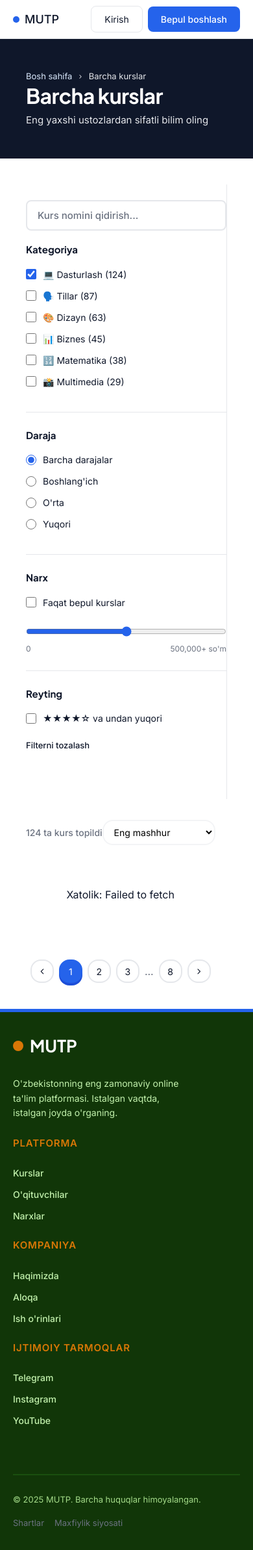
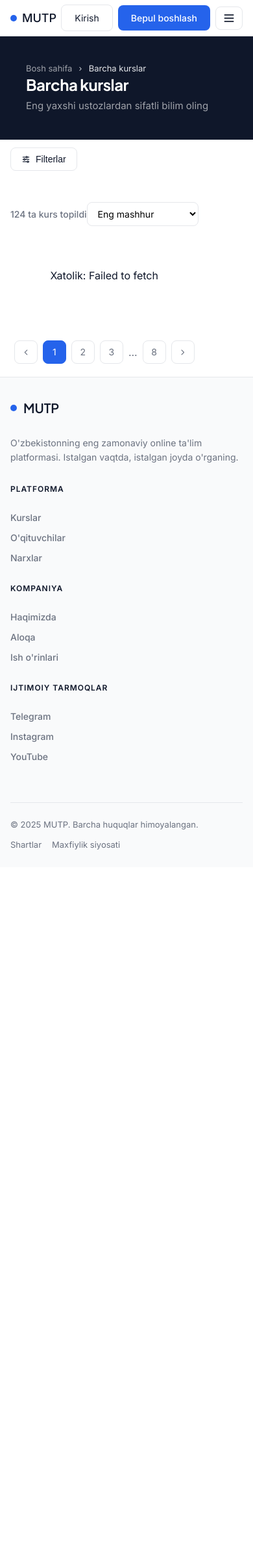
Before and after one commit to abdurokhmandev/mutp, a Django app: page /courses.html in a window 390 px wide. Shown: the whole page at 65% size. After the commit the page ends 1308 px from the top, so only its background shows below. Run offline with Django 5.2, Linux system fonts and the light colour scheme; data that the repository does not hold is empty; some libraries are stand-ins or nearby versions.

Commit message:
Fix: Remove green theme, full mobile responsive, blue design system, lesson player improvements

```diff
--- a/darslik_backend/templates/assets/css/base.css
+++ b/darslik_backend/templates/assets/css/base.css
@@ -1087,76 +1087,78 @@ h1, h2, h3, h4, h5, h6 {
    FOOTER
    ══════════════════════════════════════════════════ */
 .footer {
-  border-top: 5px solid var(--duo-green);
-  padding: 80px 48px 40px;
+  border-top: 1px solid var(--line);
+  padding: 64px 48px 40px;
   display: flex;
   align-items: flex-start;
   justify-content: space-between;
   font-size: 14px;
-  color: #c3f2ad;
+  color: var(--ink-soft);
   flex-wrap: wrap;
   gap: 48px;
-  background: #113608;
+  background: var(--surface);
 }
 .footer-col { display: flex; flex-direction: column; gap: 16px; min-width: 180px; }
-.footer-col-title { font-size: 15px; font-weight: 800; color: var(--duo-yellow); margin-bottom: 8px; text-transform: uppercase; letter-spacing: 0.8px; }
+.footer-col-title { font-size: 12px; font-weight: 700; color: var(--ink); margin-bottom: 8px; text-transform: uppercase; letter-spacing: 0.08em; }
 .footer-logo {
   display: flex;
   align-items: center;
   gap: 10px;
-  font-size: 26px;
-  font-weight: 800;
-  color: #ffffff;
+  font-size: 20px;
+  font-weight: 600;
+  color: var(--ink);
   font-family: 'Plus Jakarta Sans', sans-serif;
   margin-bottom: 12px;
+  text-decoration: none;
 }
 .footer-logo .logo-dot {
-  width: 16px;
-  height: 16px;
+  width: 10px;
+  height: 10px;
   border-radius: 50%;
-  background: var(--duo-yellow);
+  background: var(--primary);
   display: inline-block;
 }
-.footer-links { display: flex; flex-direction: column; gap: 12px; }
+.footer-links { display: flex; flex-direction: column; gap: 10px; }
 .footer-links a {
-  color: #c3f2ad;
+  color: var(--ink-soft);
   text-decoration: none;
-  transition: all 0.2s cubic-bezier(0.4, 0, 0.2, 1);
+  transition: color 0.15s;
   font-weight: 500;
   display: inline-block;
-}
-.footer-links a:hover { color: #ffffff; transform: translateX(6px); }
+  font-size: 14px;
+}
+.footer-links a:hover { color: var(--ink); }
 .footer-bottom {
   width: 100%;
-  border-top: 2px solid #1a4f0f;
-  padding-top: 28px;
-  margin-top: 48px;
+  border-top: 1px solid var(--line);
+  padding-top: 24px;
+  margin-top: 32px;
   display: flex;
   justify-content: space-between;
   align-items: center;
   flex-wrap: wrap;
   gap: 16px;
-  color: #a4db89;
+  color: var(--ink-soft);
   font-size: 13px;
 }
 .footer-social-btn {
   display: flex;
   align-items: center;
   justify-content: center;
-  width: 38px;
-  height: 38px;
+  width: 36px;
+  height: 36px;
   border-radius: 50%;
-  background: rgba(255,255,255,0.08);
-  color: #ffffff;
-  font-size: 18px;
-  transition: all 0.25s ease;
-  border: 1px solid rgba(255,255,255,0.1);
+  background: var(--white);
+  color: var(--ink-soft);
+  font-size: 16px;
+  transition: all 0.2s ease;
+  border: 1px solid var(--line);
 }
 .footer-social-btn:hover {
-  background: var(--duo-green);
-  color: #ffffff;
-  transform: translateY(-4px);
-  box-shadow: 0 4px 12px rgba(88,204,2,0.3);
+  background: var(--primary);
+  color: #fff;
+  border-color: var(--primary);
+  transform: translateY(-2px);
 }
 
 
@@ -1269,24 +1271,26 @@ select.form-control { cursor: pointer; }
    RESPONSIVE
    ══════════════════════════════════════════════════ */
 @media (max-width: 768px) {
-  .nav { padding: 12px 20px; position: relative; }
+  /* NAV */
+  .nav, .header { padding: 0 16px; height: 56px; }
   .nav-links {
     display: none;
     flex-direction: column;
-    position: absolute;
-    top: 100%;
+    position: fixed;
+    top: 56px;
     left: 0;
     right: 0;
+    bottom: 0;
     background: var(--white);
-    border-bottom: 2px solid var(--line);
-    padding: 16px 20px;
-    gap: 12px;
-    box-shadow: var(--sh-md);
+    border-top: 1px solid var(--line);
+    padding: 20px 16px;
+    gap: 4px;
+    box-shadow: 0 8px 24px rgba(0,0,0,.1);
     z-index: 1000;
+    overflow-y: auto;
   }
-  .nav-links.active {
-    display: flex;
-  }
+  .nav-links.active { display: flex; }
+  .nav-links a { padding: 12px 16px; font-size: 15px; border-radius: var(--r-md); }
   .mobile-nav-toggle {
     display: flex !important;
     align-items: center;
@@ -1294,33 +1298,66 @@ select.form-control { cursor: pointer; }
     background: none;
     border: 1px solid var(--line);
     border-radius: var(--r-md);
-    padding: 6px 10px;
+    padding: 7px 10px;
     cursor: pointer;
     font-size: 20px;
+    color: var(--ink);
   }
-  .hero { padding: 48px 20px 40px; }
-  .hero-stats { flex-direction: column; width: 100%; }
-  .stat-item { border-right: none !important; border-bottom: 2px solid var(--border); padding: 14px 20px; }
-  .stat-item:last-child { border-bottom: none; }
-  .section { padding: 48px 20px; }
-  .divider { margin: 0 20px; }
-  .teacher-section { grid-template-columns: 1fr; margin: 0 12px; padding: 36px 22px; gap: 28px; }
-  .cta-section { margin: 0 12px 48px; padding: 44px 22px; }
-  .footer { padding: 32px 20px; flex-direction: column; gap: 24px; }
-  .courses-grid { grid-template-columns: repeat(auto-fill, minmax(200px, 1fr)); gap: 14px; }
-  .features-grid { grid-template-columns: 1fr; }
+
+  /* HERO */
+  .hero { padding: 40px 16px 32px; }
+  .hero-stats { flex-direction: row; flex-wrap: wrap; gap: 16px; width: 100%; border: none; box-shadow: none; background: transparent; padding: 0; }
+  .stat-item { border-right: none !important; border: 1px solid var(--line); border-radius: var(--r-md); padding: 12px 16px; flex: 1; min-width: 90px; background: var(--white); }
+
+  /* SECTIONS */
+  .section { padding: 40px 16px; }
+  .divider { margin: 0 16px; }
+
+  /* TEACHER SECTION */
+  .teacher-section { grid-template-columns: 1fr; margin: 0 8px; padding: 32px 20px; gap: 28px; }
+  .teacher-title { font-size: 22px; }
+
+  /* CTA */
+  .cta-section { margin: 0 8px 40px; padding: 40px 20px; }
+
+  /* FOOTER */
+  .footer { padding: 32px 16px 24px; gap: 28px; }
+  .footer-col { min-width: calc(50% - 14px); }
+  .footer-bottom { flex-direction: column; align-items: flex-start; gap: 12px; }
+
+  /* GRIDS */
+  .courses-grid { grid-template-columns: repeat(auto-fill, minmax(160px, 1fr)); gap: 12px; }
+  .features-grid { grid-template-columns: 1fr 1fr; gap: 12px; }
   .steps-wrap { grid-template-columns: 1fr 1fr; gap: 24px; }
   .step-dash { display: none; }
-  .teachers-grid { grid-template-columns: repeat(auto-fill, minmax(160px, 1fr)); gap: 12px; }
+  .teachers-grid { grid-template-columns: repeat(auto-fill, minmax(140px, 1fr)); gap: 12px; }
   .testimonials-grid { grid-template-columns: 1fr; }
+
+  /* FILTER BAR */
+  .filter-bar { flex-wrap: wrap; gap: 8px; }
+  .search-wrap { max-width: 100%; min-width: 100%; }
+
+  /* SECTION HEADER */
+  .section-header-row { flex-direction: column; align-items: flex-start; gap: 8px; }
+
+  /* COURSE CARD */
+  .course-thumb { height: 120px; }
 }
 
 @media (max-width: 480px) {
-  .hero-title { font-size: 28px; }
-  .hero-actions { flex-direction: column; align-items: stretch; }
+  .hero-title { font-size: 30px; }
+  .hero p { font-size: 15px; }
+  .hero-stats { flex-direction: column; gap: 8px; }
+  .stat-item { min-width: 100%; }
+  .hero-actions, [style*="display:flex; gap:12px; margin-bottom:40px"] { flex-direction: column; align-items: stretch; }
   .btn-hero, .btn-hero-ghost { width: 100%; justify-content: center; }
+  .features-grid { grid-template-columns: 1fr; }
   .steps-wrap { grid-template-columns: 1fr; }
-  .teachers-grid { grid-template-columns: 1fr; }
+  .teachers-grid { grid-template-columns: 1fr 1fr; }
+  .footer-col { min-width: 100%; }
+  .cta-buttons { flex-direction: column; align-items: stretch; }
+  .cta-buttons .btn-hero, .cta-buttons .btn-ghost { width: 100%; }
+  .section-title { font-size: 22px; }
 }
 
 .invite-dropdown {
--- a/darslik_backend/templates/courses.html
+++ b/darslik_backend/templates/courses.html
@@ -13,7 +13,7 @@
     .page-header { background: var(--ink); color: white; padding: 48px 40px; }
     .page-title { font-size: 32px; margin-bottom: 8px; color: white; }
     .breadcrumb { font-size: 13px; color: var(--muted-2); }
-    .breadcrumb a { color: var(--duo-green-light); text-decoration: none; }
+    .breadcrumb a { color: rgba(255,255,255,0.6); text-decoration: none; }
 
     .catalog-container { display: flex; align-items: flex-start; gap: 32px; padding: 40px; }
 
@@ -22,50 +22,61 @@
     .filter-group { border-bottom: 1px solid var(--border); padding-bottom: 24px; margin-bottom: 24px; }
     .filter-group-title { font-size: 15px; font-weight: 700; margin-bottom: 16px; font-family: 'Plus Jakarta Sans', sans-serif;}
     .filter-item { display: flex; align-items: center; gap: 10px; margin-bottom: 12px; font-size: 14px; color: var(--ink-2); cursor: pointer; }
-    .filter-item input[type="checkbox"], .filter-item input[type="radio"] { accent-color: var(--duo-green); width: 16px; height: 16px; cursor: pointer; }
+    .filter-item input[type="checkbox"], .filter-item input[type="radio"] { accent-color: var(--primary); width: 16px; height: 16px; cursor: pointer; }
 
-    .range-slider { width: 100%; margin: 10px 0; accent-color: var(--duo-green); }
+    .range-slider { width: 100%; margin: 10px 0; accent-color: var(--primary); }
     .range-labels { display: flex; justify-content: space-between; font-size: 12px; color: var(--muted); }
 
-    .clear-filters { color: var(--rose); font-size: 13px; font-weight: 500; text-decoration: none; display: inline-block; margin-top: 10px; }
+    .clear-filters { color: var(--danger); font-size: 13px; font-weight: 500; text-decoration: none; display: inline-block; margin-top: 10px; }
 
     /* Main Content */
-    .main-content { flex: 1; }
+    .main-content { flex: 1; min-width: 0; }
     .sort-bar { display: flex; align-items: center; justify-content: space-between; margin-bottom: 24px; }
     .results-count { font-size: 14px; color: var(--muted); font-weight: 500; }
-    .sort-select { padding: 8px 12px; border: 2px solid var(--border-2); border-radius: 16px; font-size: 14px; outline: none; font-family: 'Inter'; background: var(--white); }
+    .sort-select { padding: 8px 12px; border: 1px solid var(--line); border-radius: var(--r-md); font-size: 14px; outline: none; font-family: 'Inter'; background: var(--white); }
 
-    .courses-grid { display: grid; grid-template-columns: repeat(auto-fill, minmax(260px, 1fr)); gap: 24px; }
+    .courses-grid { display: grid; grid-template-columns: repeat(auto-fill, minmax(240px, 1fr)); gap: 20px; }
 
-    /* Course Card specific mapping from index */
-    .course-card{background:var(--white);border:2px solid var(--border);border-radius:16px;overflow:hidden;cursor:pointer;transition:transform 0.2s,box-shadow 0.2s,border-color 0.2s;display:flex;flex-direction:column}
-    .course-card:hover{transform:translateY(-3px);box-shadow:0 10px 32px rgba(88,204,2,0.1);border-color:var(--duo-green-light)}
+    /* Course Card */
+    .course-card{background:var(--white);border:0.5px solid var(--line);border-radius:var(--r-lg);overflow:hidden;cursor:pointer;transition:transform 0.2s,box-shadow 0.2s,border-color 0.15s;display:flex;flex-direction:column}
+    .course-card:hover{transform:translateY(-3px);box-shadow:0 10px 28px rgba(0,0,0,0.08);border-color:var(--ink-soft)}
     .course-thumb{height:140px;display:flex;align-items:center;justify-content:center;font-size:48px;position:relative}
     .thumb-blue{background:linear-gradient(135deg,#EFF6FF,#DBEAFE)}
     .thumb-green{background:linear-gradient(135deg,#ECFDF5,#D1FAE5)}
-    .course-badge-abs{position:absolute;top:12px;right:12px;font-size:11px;font-weight:700;padding:4px 10px;border-radius:99px}
-    .badge-free{background:var(--green);color:#fff}
+    .course-badge-abs{position:absolute;top:12px;right:12px;font-size:11px;font-weight:600;padding:3px 9px;border-radius:99px}
+    .badge-free{background:var(--success-light);color:var(--success);}
     .badge-paid{background:rgba(15,23,42,0.65);color:#fff;backdrop-filter:blur(6px)}
     .course-body{padding:16px;display:flex;flex-direction:column;gap:8px;flex:1}
-    .course-cat{font-size:11px;font-weight:700;text-transform:uppercase;letter-spacing:0.06em; color:var(--duo-green);}
+    .course-cat{font-size:11px;font-weight:600;text-transform:uppercase;letter-spacing:0.06em; color:var(--primary);}
     .course-title{font-size:15px;font-weight:700;color:var(--ink);line-height:1.4;flex:1}
     .course-instructor{display:flex;align-items:center;gap:8px;font-size:13px;color:var(--muted)}
-    .avatar-xs{width:24px;height:24px;border-radius:50%;display:inline-flex;align-items:center;justify-content:center;font-size:10px;font-weight:700;flex-shrink:0; background:#DBEAFE;color:#1D4ED8;}
-    .course-foot{display:flex;align-items:center;justify-content:space-between;padding-top:12px;border-top:2px solid var(--border);margin-top:auto}
+    .avatar-xs{width:24px;height:24px;border-radius:50%;display:inline-flex;align-items:center;justify-content:center;font-size:10px;font-weight:700;flex-shrink:0; background:var(--primary-light);color:var(--primary);}
+    .course-foot{display:flex;align-items:center;justify-content:space-between;padding-top:12px;border-top:1px solid var(--line);margin-top:auto}
     .rating{display:flex;align-items:center;gap:4px;font-size:13px;font-weight:700;color:var(--ink)}
-    .star{color:var(--amber)}
+    .star{color:var(--warning)}
     .course-price{font-size:15px; font-weight:700; color:var(--ink);}
-    .course-price.free{color:var(--green);}
+    .course-price.free{color:var(--success);}
 
     /* Pagination */
     .pagination { display: flex; justify-content: center; align-items: center; gap: 8px; margin-top: 48px; }
-    .page-btn { width: 36px; height: 36px; display: flex; align-items: center; justify-content: center; border: 2px solid var(--border); border-radius: 16px; font-size: 14px; color: var(--ink-2); text-decoration: none; transition: all 0.2s; }
-    .page-btn:hover { background: var(--surface-2); }
-    .page-btn.active { background: var(--duo-green); color: white; border-color: var(--duo-green); box-shadow: 0 4px 0 var(--duo-green-dark); }
+    .page-btn { width: 36px; height: 36px; display: flex; align-items: center; justify-content: center; border: 1px solid var(--line); border-radius: var(--r-md); font-size: 14px; color: var(--ink-soft); text-decoration: none; transition: all 0.2s; }
+    .page-btn:hover { background: var(--surface); }
+    .page-btn.active { background: var(--primary); color: white; border-color: var(--primary); }
+
+    /* Mobile filter toggle */
+    .filter-toggle-btn { display: none; align-items: center; gap: 8px; background: var(--white); border: 1px solid var(--line); border-radius: var(--r-md); padding: 9px 16px; font-size: 14px; font-weight: 500; cursor: pointer; color: var(--ink); margin-bottom: 16px; }
 
     @media(max-width: 900px) {
-      .catalog-container { flex-direction: column; }
-      .sidebar { width: 100%; position: static; }
+      .catalog-container { flex-direction: column; padding: 20px 16px; }
+      .sidebar { width: 100%; position: static; display: none; }
+      .sidebar.open { display: block; }
+      .filter-toggle-btn { display: flex; }
+      .courses-grid { grid-template-columns: repeat(auto-fill, minmax(160px, 1fr)); gap: 14px; }
+    }
+    @media(max-width: 480px) {
+      .page-header { padding: 32px 16px; }
+      .page-title { font-size: 24px; }
+      .courses-grid { grid-template-columns: 1fr 1fr; gap: 10px; }
     }
   </style>
 </head>
@@ -79,19 +90,28 @@
       <a href="index.html#teachers">O'qituvchilar</a>
       <a href="index.html#faq">FAQ</a>
     </div>
-    <div id="nav-auth" style="display:flex;gap:8px;align-items:center;">
-      <a href="auth.html" class="btn-secondary">Kirish</a>
-      <a href="auth.html" class="btn-primary">Ro'yxatdan o'tish</a>
-      <button class="mobile-nav-toggle" style="display:none;" onclick="document.getElementById('navLinks').classList.toggle('active')"><i class="ti ti-menu-2"></i></button>
+    <div style="display:flex;gap:8px;align-items:center;">
+      <div id="nav-auth" style="display:flex;gap:8px;align-items:center;">
+        <a href="auth.html" class="btn-secondary">Kirish</a>
+        <a href="auth.html" class="btn-primary">Ro'yxatdan o'tish</a>
+      </div>
+      <button class="mobile-nav-toggle" style="display:none;" id="mobileMenuBtn" aria-label="Menyu"><i class="ti ti-menu-2"></i></button>
     </div>
   </nav>
 
   <!-- Page Header -->
-  <header class="page-header">
+  <header class="page-header" style="padding: 40px 40px;">
     <div class="breadcrumb"><a href="index.html">Bosh sahifa</a> <i class="ti ti-chevron-right" style="font-size:10px;margin:0 4px"></i> Barcha kurslar</div>
     <h1 class="page-title">Barcha kurslar</h1>
-    <p style="color:var(--muted-2); font-size:15px;">Eng yaxshi ustozlardan sifatli bilim oling</p>
+    <p style="color:rgba(255,255,255,0.6); font-size:15px;">Eng yaxshi ustozlardan sifatli bilim oling</p>
   </header>
+
+  <!-- Mobile filter toggle -->
+  <div style="padding: 12px 16px; display:none;" class="mobile-filter-wrap">
+    <button class="filter-toggle-btn" onclick="document.querySelector('.sidebar').classList.toggle('open')">
+      <i class="ti ti-adjustments-horizontal"></i> Filterlar
+    </button>
+  </div>
 
   <!-- Main Catalog -->
   <div class="catalog-container">
@@ -303,6 +323,26 @@
       nav.classList.toggle('scrolled', window.scrollY > 30);
     });
 
+    // Mobile menu
+    const mobileBtn = document.getElementById('mobileMenuBtn');
+    if (mobileBtn) {
+      mobileBtn.addEventListener('click', () => {
+        document.getElementById('navLinks').classList.toggle('active');
+        mobileBtn.querySelector('i').className =
+          document.getElementById('navLinks').classList.contains('active') ? 'ti ti-x' : 'ti ti-menu-2';
+      });
+    }
+
+    // Show filter toggle wrapper on mobile
+    if (window.innerWidth <= 900) {
+      const filterWrap = document.querySelector('.mobile-filter-wrap');
+      if (filterWrap) filterWrap.style.display = 'block';
+    }
+    window.addEventListener('resize', () => {
+      const filterWrap = document.querySelector('.mobile-filter-wrap');
+      if (filterWrap) filterWrap.style.display = window.innerWidth <= 900 ? 'block' : 'none';
+    });
+
     Courses.initCatalogPage();
   </script>
 </body>
```
Also changed, not shown: other parts of darslik_backend/templates/assets/css/base.css (+45 -45 lines), darslik_backend/templates/course-detail.html (+23 -16 lines), darslik_backend/templates/dashboard-student.html (+17 -12 lines), darslik_backend/templates/index.html (+33 -9 lines), darslik_backend/templates/lesson.html (+17 -4 lines).
